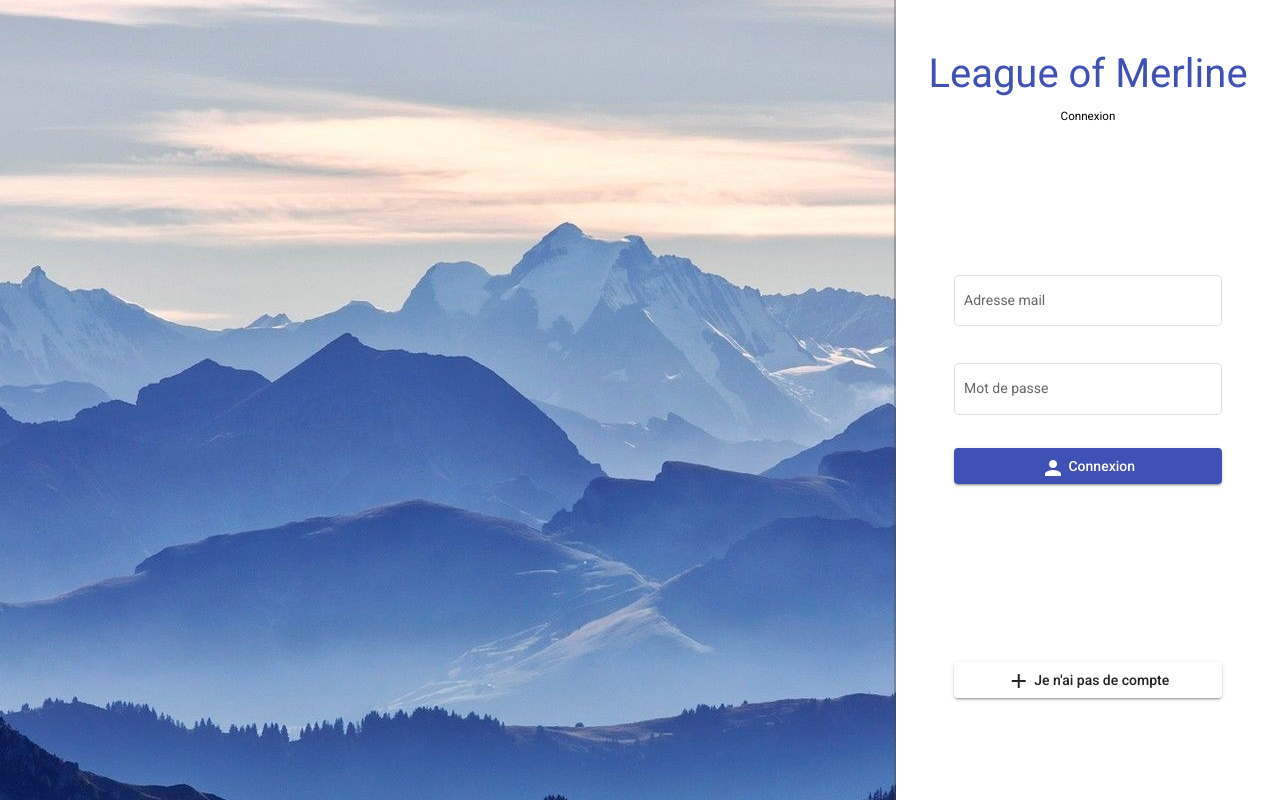
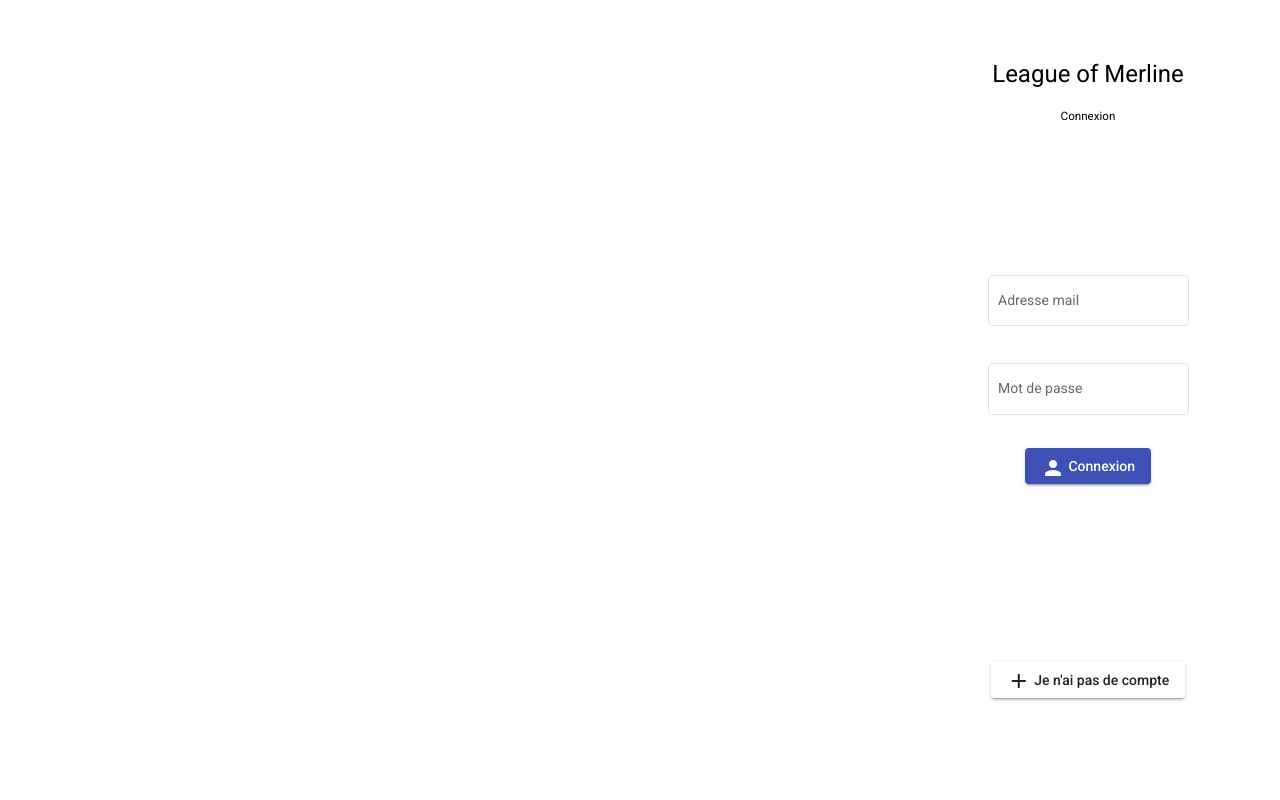
Before and after one commit to PixDay/League-of-Merline, an Angular app in the folder Web/: page /sign-in in a window 1280 px wide. Built offline with nearby package versions, Linux system fonts and the light colour scheme.

Commit message:
[DELETE] - Remove global css

```diff
--- a/Web/src/styles.css
+++ b/Web/src/styles.css
@@ -1,32 +1,4 @@
 /* You can add global styles to this file, and also import other style files */
 
 html, body { height: 100%; width: 100%;}
-body { margin: 0; font-family: Roboto, "Helvetica Neue", sans-serif; }
-
-h1 {
-    color: #3f51b5;
-    font-weight: bold;
-    font-size: 40px !important;
-}
-
-.div-full {
-    width: 100%;
-    height: 100%;
-}
-
-.sign-background {
-    background: center / contain no-repeat url("/assets/image/sign-background-1.jpg");
-    background-size: auto;
-}
-
-.sign-div-color {
-    box-shadow: -2px 0px #44444454;
-}
-
-.sign-input {
-    width: 70%;
-}
-
-.sign-button {
-    width: 70%;
-}
+body { margin: 0; font-family: Saira, "Helvetica Neue", sans-serif; }
```
